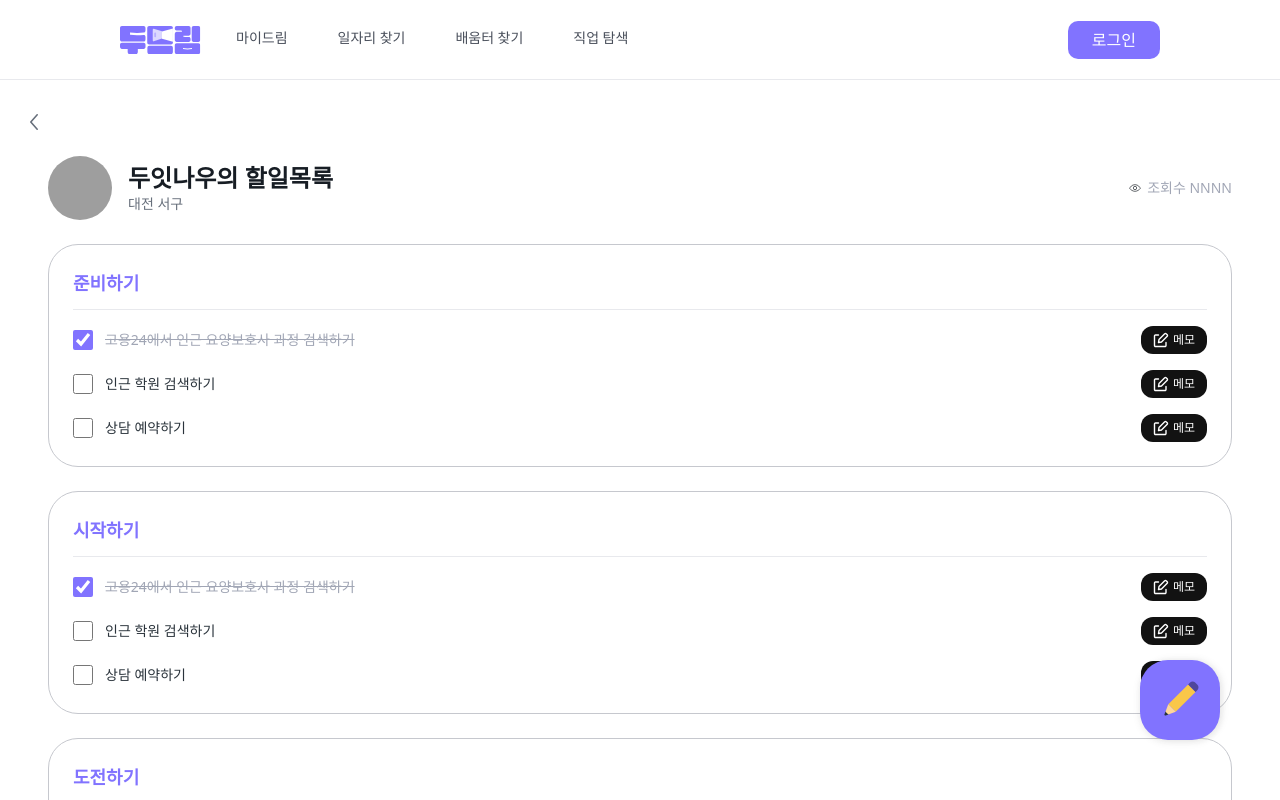
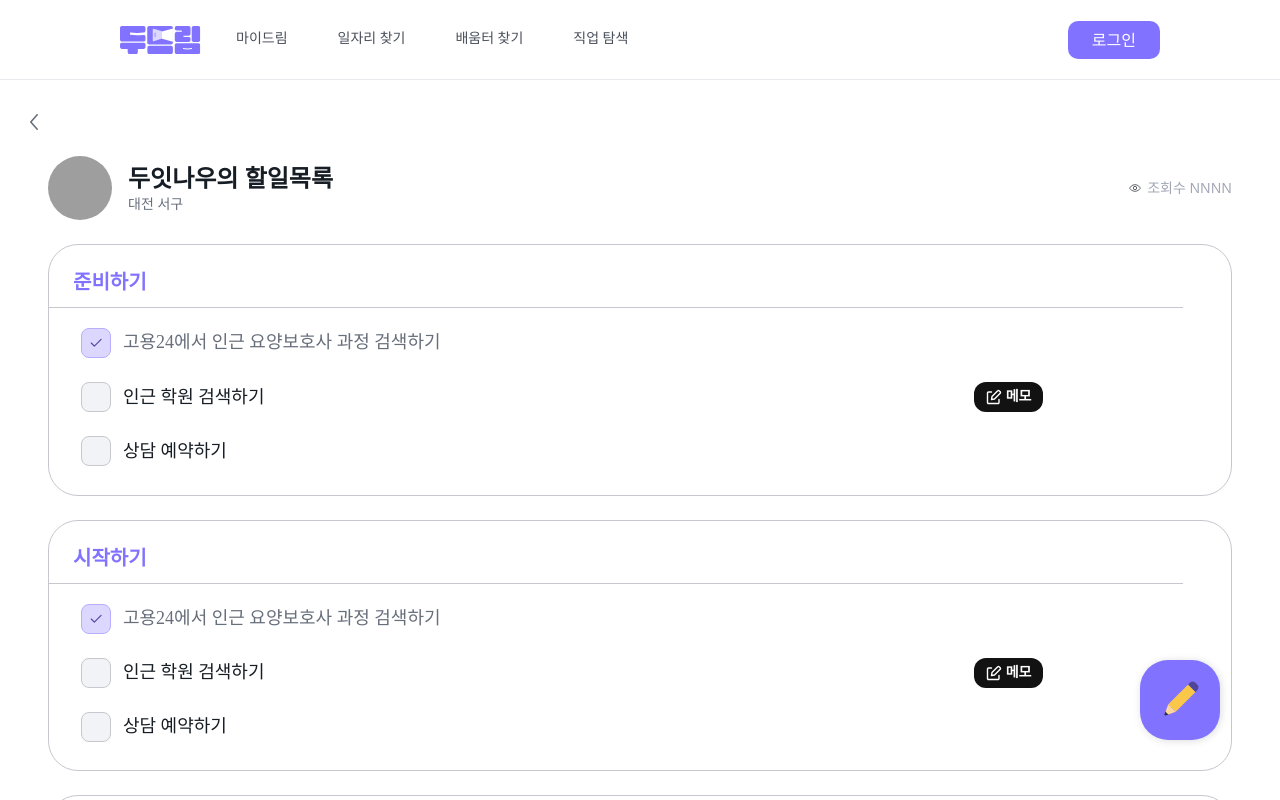
Before and after one commit to kxkxkxkxkxxk/kxkxkxkxkxxk, a React (Vite) app: page /otherslist in a window 1280 px wide. Shown: the top 800 px of the page. Built offline with nearby package versions, Linux system fonts and the light colour scheme; no server answers; grey boxes are pictures that could not be loaded.

Commit message:
feat : [#86] 투두카드 컴포넌트 재활용 되도록 코드 수정

```diff
--- a/src/pages/otherTodoList/components/TodoCard.tsx
+++ b/src/pages/otherTodoList/components/TodoCard.tsx
@@ -1,5 +1,9 @@
 import { useState } from 'react';
-import MemoIcon from '@assets/icons/memo.svg?react'; // 메모 아이콘용
+import CheckIcon from '@assets/icons/check.svg?react';
+import MemoIcon from '@assets/icons/memo.svg?react';
+import ReWriteIcon from '@assets/icons/edit-write.svg?react';
+import TrashIcon from '@assets/icons/delete-trash.svg?react';
+import Divider from '@common/Divider.tsx';
 
 interface TodoItem {
   text: string;
@@ -9,9 +13,16 @@ interface TodoItem {
 interface TodoCardProps {
   title?: string;
   todos: TodoItem[];
+  showAddButton?: boolean;
+  disableHover?: boolean;
 }
 
-const TodoCard = ({ title, todos }: TodoCardProps) => {
+const TodoCard = ({
+  title,
+  todos,
+  showAddButton = false,
+  disableHover = false,
+}: TodoCardProps) => {
   const [todoList, setTodoList] = useState(todos);
 
   const toggleCheck = (index: number) => {
@@ -23,40 +34,75 @@ const TodoCard = ({ title, todos }: TodoCardProps) => {
   };
 
   return (
-    <div className="rounded-[30px] border border-gray-300 bg-white p-6">
-      {/* 상단 제목 */}
-      <h3 className="mb-4 border-b border-gray-200 pb-3 text-lg font-bold text-purple-500">
+    <div className="flex flex-col justify-between rounded-[30px] border border-gray-300 bg-white p-6">
+      <h3 className="border-gray-200 pb-3 text-purple-500 font-T05-SB">
         {title}
       </h3>
+      <Divider className="-mx-6 mb-4" />
+      <ul className="flex-grow space-y-4">
+        {todoList.map((item, index) => (
+          <li
+            key={index}
+            className={`flex items-center px-2 py-1 ${
+              disableHover ? '' : 'group'
+            }`}
+          >
+            <div
+              onClick={() => toggleCheck(index)}
+              className={`flex h-[30px] w-[30px] cursor-pointer items-center justify-center rounded-[8px] border ${
+                item.checked
+                  ? 'border-purple-300 bg-purple-150'
+                  : 'border-gray-300 bg-gray-100'
+              }`}
+            >
+              {item.checked && <CheckIcon className="h-4 w-8 text-white" />}
+            </div>
 
-      {/* 할 일 목록 */}
-      <ul className="space-y-4">
-        {todoList.map((item, index) => (
-          <li key={index} className="flex items-center justify-between">
-            <div className="flex items-center gap-3">
-              <input
-                type="checkbox"
-                checked={item.checked}
-                onChange={() => toggleCheck(index)}
-                className="h-5 w-5 accent-purple-500"
-              />
+            <div className="flex flex-1 items-center gap-3 pl-3">
               <span
-                className={`text-sm ${
-                  item.checked ? 'text-gray-400 line-through' : 'text-gray-800'
+                className={`font-B01-M ${
+                  item.checked ? 'text-gray-500' : 'text-gray-900'
                 }`}
               >
                 {item.text}
               </span>
             </div>
 
-            {/* 메모 버튼을 텍스트에 가깝게 */}
-            <button className="flex items-center gap-1 rounded-xl bg-black px-3 py-1.5 text-xs text-white">
-              <MemoIcon className="h-4 w-4" />
-              메모
-            </button>
+            <div className="flex min-w-fit items-center gap-2">
+              {index % 2 === 1 && (
+                <button className="flex items-center gap-1 rounded-xl bg-black px-3 py-1.5 text-white font-B03-SB">
+                  <MemoIcon className="h-4 w-4" />
+                  메모
+                </button>
+              )}
+
+              <div
+                className={`flex items-center gap-2 transition-opacity duration-200 ${
+                  disableHover
+                    ? 'invisible opacity-0'
+                    : 'invisible opacity-0 group-hover:visible group-hover:opacity-100'
+                }`}
+              >
+                <button className="flex items-center gap-1 rounded-xl bg-gray-100 px-3 py-1.5 text-gray-500 font-B03-SB">
+                  <ReWriteIcon className="h-4 w-4" /> 편집
+                </button>
+                <button className="flex items-center gap-1 rounded-xl bg-gray-100 px-3 py-1.5 text-gray-500 font-B03-SB">
+                  <TrashIcon className="h-4 w-4" />
+                  삭제
+                </button>
+              </div>
+            </div>
           </li>
         ))}
       </ul>
+
+      {showAddButton && (
+        <div className="mt-6 flex w-full items-center">
+          <button className="w-full rounded-2xl bg-purple-100 py-3 text-center text-purple-600 font-B03-M hover:bg-purple-200">
+            + 추가하기
+          </button>
+        </div>
+      )}
     </div>
   );
 };
```
